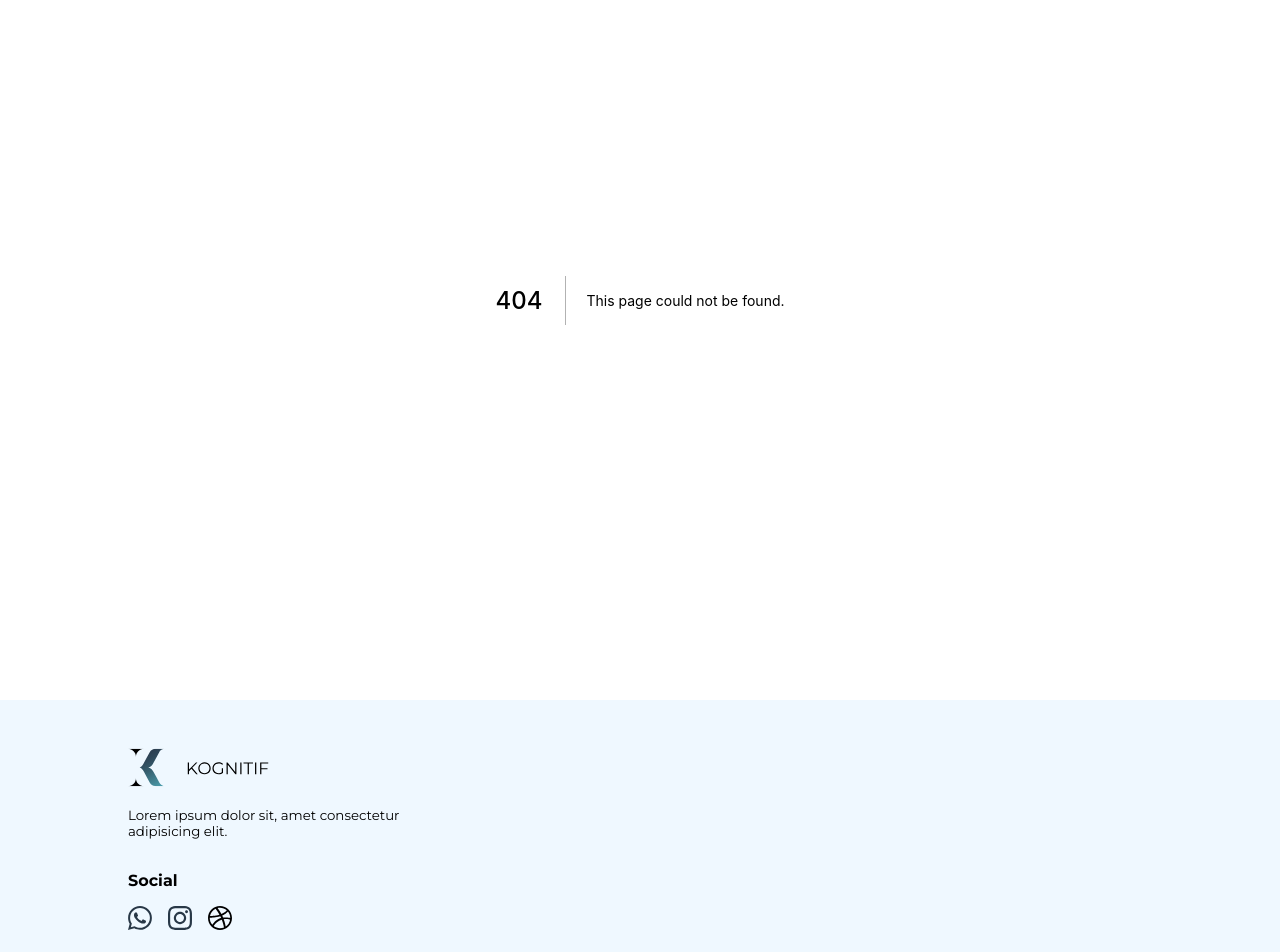
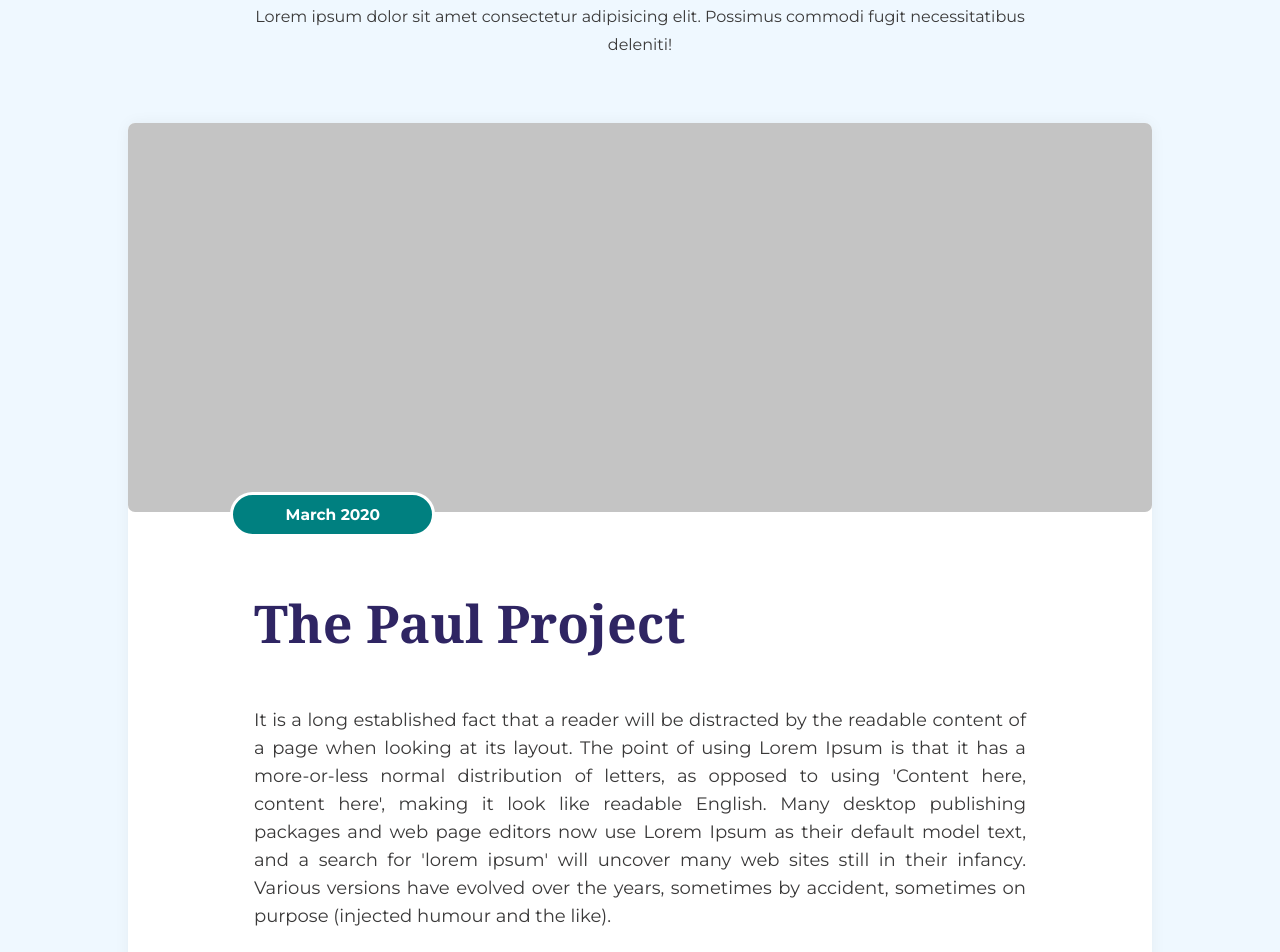
Before and after one commit to raharditya/kognitif.id, a Next.js app: page /page in a window 1280 px wide. Before the commit this address had no page. Shown: the part 180-1132 px from the top of the page. Built offline with nearby package versions, Linux system fonts and the light colour scheme.

Commit message:
add portfolio article page

```diff
--- a/pages/_app.js
+++ b/pages/_app.js
@@ -6,6 +6,7 @@ import "../styles/footer.scss";
 import "../styles/pesan.scss";
 import "../styles/about.scss";
 import "../styles/portfolio.scss";
+import "../styles/page.scss";
 import Footer from "../components/Footer";
 
 function MyApp({ Component, pageProps }) {
--- /dev/null
+++ b/pages/page.jsx
@@ -0,0 +1,57 @@
+import React from "react";
+import Head from "next/head";
+
+function page(props) {
+  return (
+    <div className="page-main-container">
+      <div className="page-article-main-container">
+        <Head>
+          <title>Portfolio</title>
+        </Head>
+
+        <header className="pkg-header">
+          <div className="inner-pkg-header container">
+            <h2 className="heading-serif">Portfolio</h2>
+            <p>
+              Lorem ipsum dolor sit amet consectetur adipisicing elit. Possimus
+              commodi fugit necessitatibus deleniti!
+            </p>
+          </div>
+        </header>
+
+        <div className="page-article-container">
+          <div className="article-cover"></div>
+          <div className="article-date">
+            <h1 className="date-props">March 2020</h1>
+          </div>
+          <div className="article-content">
+            <h1 className="heading-serif">The Paul Project</h1>
+            <p>
+              It is a long established fact that a reader will be distracted by
+              the readable content of a page when looking at its layout. The
+              point of using Lorem Ipsum is that it has a more-or-less normal
+              distribution of letters, as opposed to using 'Content here,
+              content here', making it look like readable English. Many desktop
+              publishing packages and web page editors now use Lorem Ipsum as
+              their default model text, and a search for 'lorem ipsum' will
+              uncover many web sites still in their infancy. Various versions
+              have evolved over the years, sometimes by accident, sometimes on
+              purpose (injected humour and the like).
+            </p>
+            <div className="article-image"></div>
+            <p>
+              There are many variations of passages of Lorem Ipsum available,
+              but the majority have suffered alteration in some form, by
+              injected humour, or randomised words which don't look even
+              slightly believable. If you are going to use a passage of Lorem
+              Ipsum, you need to be sure there isn't anything embarrassing
+              hidden in the middle of text.
+            </p>
+          </div>
+        </div>
+      </div>
+    </div>
+  );
+}
+
+export default page;
--- a/styles/index.scss
+++ b/styles/index.scss
@@ -137,12 +137,6 @@ $SUB-TITLE: #17627a;
     .activeSlide {
       transform: scale(1);
       opacity: 1;
-    }
-
-    .activeSlide:hover {
-      transform: scale(0.8);
-      opacity: 1;
-      margin: auto auto auto -1.5rem;
     }
 
     .arrow {
--- /dev/null
+++ b/styles/page.scss
@@ -0,0 +1,90 @@
+$THEME-BG: #eff8ff;
+$MAIN-COLOR: #8370ed;
+$HEADING-COLOR: #2f2563;
+$NAVBAR-ACTIVE: #0c87a3;
+$TEXT-BLACK: #3a3939;
+$FADED-TEXT: #6e6e6e;
+$PLACEHOLDER: #c4c4c4;
+$FOOTER-COPYRIGHT: #e5f2fc;
+$SUB-TITLE: #17627a;
+$BLUE: #8370ed;
+
+.page-main-container {
+  background-color: $THEME-BG;
+
+  .page-article-main-container {
+    max-width: 80%;
+    padding-bottom: 4rem;
+    margin: 0 auto;
+    background-color: $THEME-BG;
+
+    .page-article-container {
+      display: flex;
+      flex-direction: column;
+      margin: auto;
+      margin-bottom: 5rem;
+      width: 1280px;
+      max-width: 100%;
+      height: 1600px;
+      justify-content: center;
+      flex-grow: 1;
+      border-radius: 7px;
+      background-color: white;
+      box-shadow: 0px 0px 15px rgba(20, 20, 20, 0.05);
+
+      .article-cover {
+        flex: 1;
+        width: 100%;
+        height: 40%;
+        background-color: $PLACEHOLDER;
+        border-radius: 7px;
+      }
+
+      .article-date {
+        position: relative;
+        z-index: 10;
+        top: -20px;
+        margin: 0 70% 0 10%;
+        padding-top: 10px;
+        padding-bottom: 10px;
+        border: 3px solid #ffffff;
+        background: teal;
+        color: white;
+        text-align: center;
+        border-radius: 30px;
+
+        .date-props {
+          font-size: 15.5px;
+        }
+      }
+
+      .article-content {
+        flex: 3;
+
+        h1 {
+          padding: 30px 30px 0px 30px;
+          margin-left: 6rem;
+          margin-right: 6rem;
+          font-size: 52px;
+        }
+
+        p {
+          padding: 0px 30px 30px 30px;
+          margin-left: 6rem;
+          margin-right: 6rem;
+          font-size: 18px;
+          text-align: justify;
+          text-justify: inter-word;
+          padding-top: 30px;
+          padding-bottom: 30px;
+        }
+
+        .article-image {
+          width: 100%;
+          height: 500px;
+          background-color: $PLACEHOLDER;
+        }
+      }
+    }
+  }
+}
--- a/styles/portfolio.scss
+++ b/styles/portfolio.scss
@@ -8,15 +8,15 @@ $PLACEHOLDER: #c4c4c4;
 $FOOTER-COPYRIGHT: #e5f2fc;
 $SUB-TITLE: #17627a;
 $BLUE: #8370ed;
-.portfolio-main-container{
+.portfolio-main-container {
   background-color: $THEME-BG;
 
-    .portfolio-container{
+  .portfolio-container {
     max-width: 80%;
     margin: 0 auto;
     background-color: $THEME-BG;
 
-        .article-container{
+    .article-container {
       display: flex;
       flex-wrap: wrap;
       margin: auto;
@@ -25,7 +25,7 @@ $BLUE: #8370ed;
       justify-content: center;
       flex-grow: 1;
 
-            .item-container{
+      .item-container {
         display: flex;
         flex-direction: column;
         margin: 15px;
@@ -36,25 +36,25 @@ $BLUE: #8370ed;
         border-radius: 7px;
         box-shadow: 0px 0px 15px rgba(20, 20, 20, 0.05);
 
-                .item-date{
+        .item-date {
           position: relative;
           z-index: 10;
           top: -20px;
-                    margin: 0 10% 0 55%;
+          margin: 0 10% 0 40%;
           padding-top: 10px;
           padding-bottom: 10px;
-                    border: 3px solid #FFFFFF;
+          border: 3px solid #ffffff;
           background: teal;
           color: white;
           text-align: center;
           border-radius: 30px;
 
-                    .date-prop{
+          .date-prop {
             font-size: 15.5px;
           }
         }
 
-                .item-thumbnail{
+        .item-thumbnail {
           flex: 2;
           position: relative;
           width: 100%;
@@ -63,7 +63,7 @@ $BLUE: #8370ed;
           border-radius: 7px;
         }
 
-                .item-desc{
+        .item-desc {
           flex: 1;
           position: relative;
           width: 100%;
@@ -71,23 +71,23 @@ $BLUE: #8370ed;
           padding: 0px 30px 30px 30px;
           border-radius: 7px;
 
-                    .item-title{
-                        transition: background .2s ease;
+          .item-title {
+            transition: background 0.2s ease;
             font-weight: bold;
             font-size: 18px;
           }
 
-                    .item-detail{
+          .item-detail {
             font-size: 14px;
             padding-bottom: 20px;
             border-bottom: 1px solid rgb(200, 199, 199);
           }
 
-                    .item-read-more{
+          .item-read-more {
             display: inline-block;
             margin: auto;
 
-                        .read-more-text{
+            .read-more-text {
               font-weight: bold;
               font-size: 14px;
             }
```
Also changed, not shown: components/PortfolioItem.jsx (+7 -11 lines), pages/portfolio.jsx (+21 -22 lines), pages/portfolio/[].js (deleted), pages/portfolio/[id].jsx (added), 1 other file (tests, documents, lock files or other folders). Lines whose indentation alone changed are shown as unchanged.
